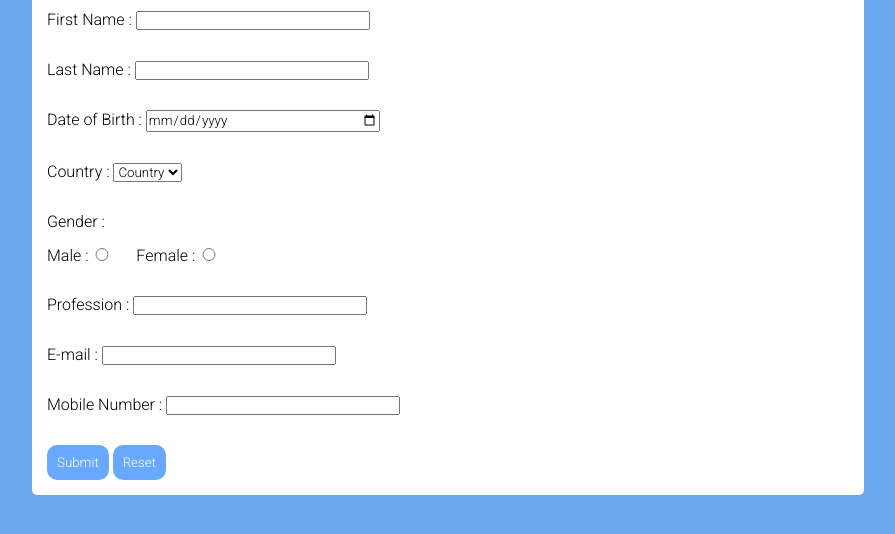
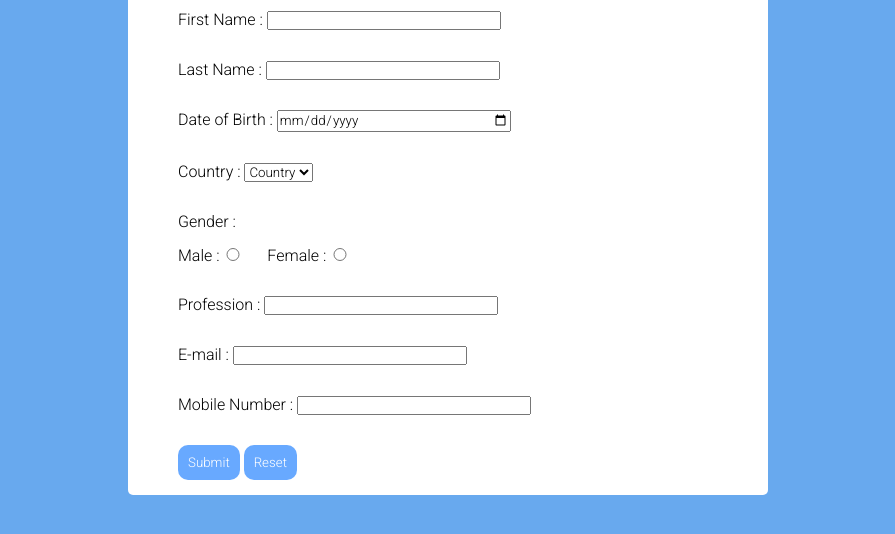
Before and after one commit to rohithvankadaru/Survey-Form, a plain HTML site: page index.html in a window 1280 px wide. Shown: the part 184-718 px from the top of the page, without its empty margins (192-1087 px from the left). Drawn offline with Linux system fonts and the light colour scheme.

Commit message:
reducied size

```diff
--- a/style.css
+++ b/style.css
@@ -17,7 +17,7 @@
 }
 
 .form-entries {
-    width: 65vw;
+    width: 50vw;
     background-color: white;
     align-items: self-start;
     border-radius: 5px;
@@ -25,6 +25,7 @@
 
 .form-entries>* {
     margin: 15px;
+    margin-left: 50px;
 }
 
 .form-entries input {
```
